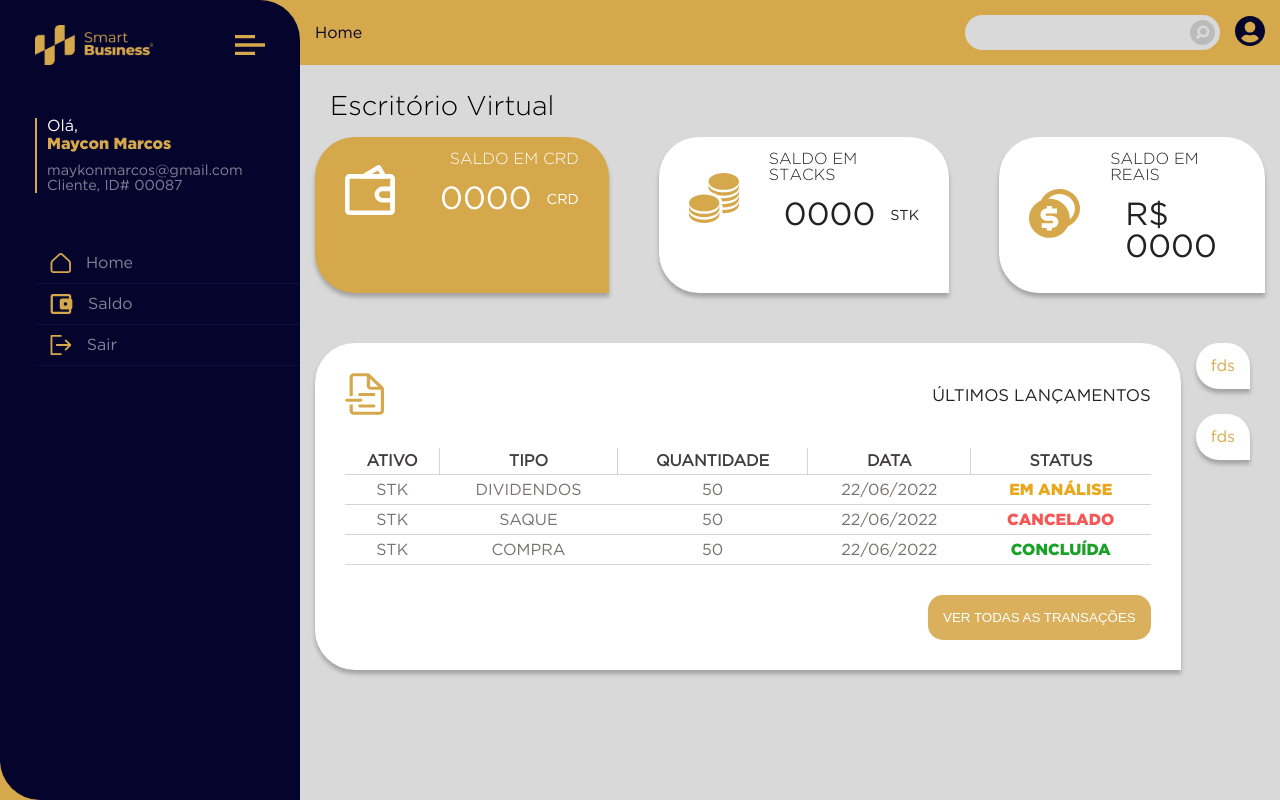
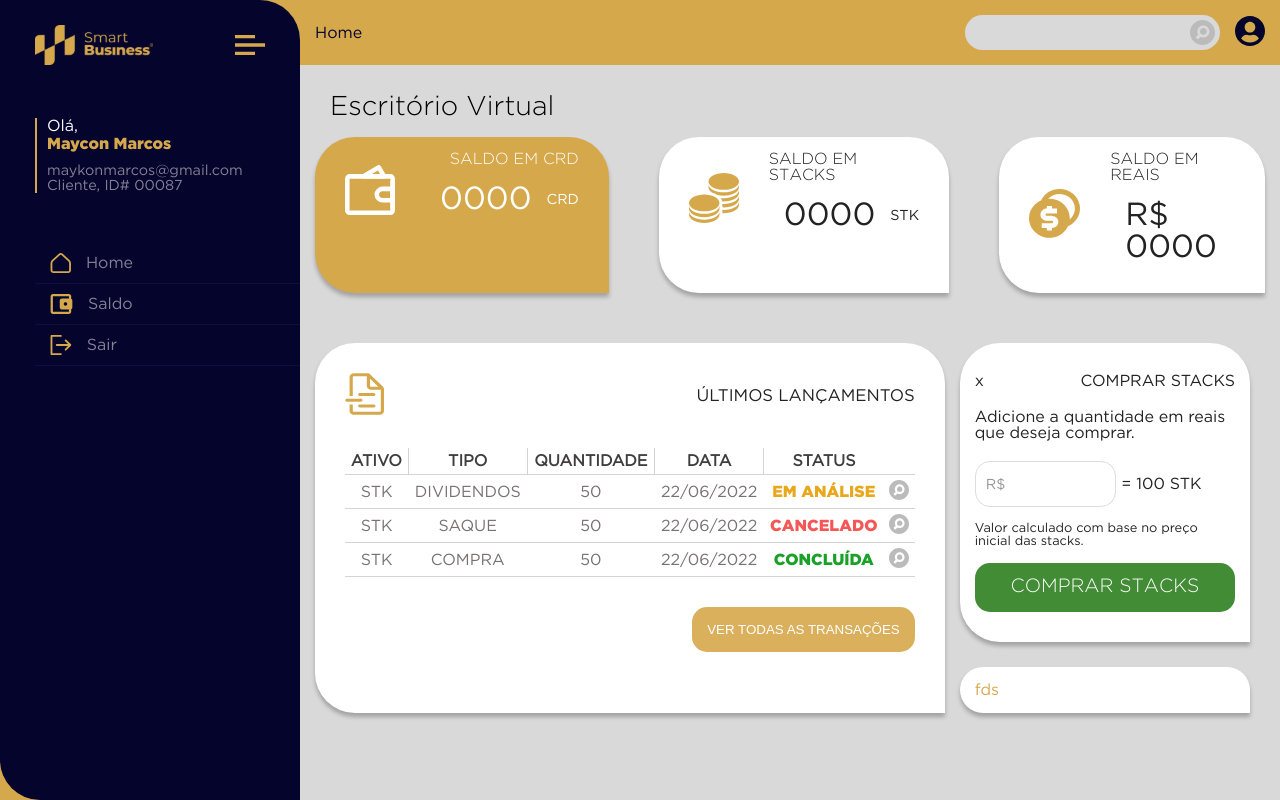
Before and after one commit to codethebasics/credcoin, a Next.js app: page /home in a window 1280 px wide. Built offline with nearby package versions, Linux system fonts and the light colour scheme.

Commit message:
comprar stacks card

```diff
--- a/pages/home/index.js
+++ b/pages/home/index.js
@@ -54,6 +54,7 @@ export default function Home(props) {
                                         <th>QUANTIDADE</th>
                                         <th>DATA</th>
                                         <th>STATUS</th>
+                                        <th></th>
                                     </tr>
                                 </thead>
                                 <tbody>
@@ -69,6 +70,12 @@ export default function Home(props) {
                                                 EM ANÁLISE
                                             </span>
                                         </td>
+                                        <td>
+                                            <img
+                                                height={20}
+                                                src="/img/search-gray.svg"
+                                            />
+                                        </td>
                                     </tr>
                                     <tr>
                                         <td>STK</td>
@@ -82,6 +89,12 @@ export default function Home(props) {
                                                 CANCELADO
                                             </span>
                                         </td>
+                                        <td>
+                                            <img
+                                                height={20}
+                                                src="/img/search-gray.svg"
+                                            />
+                                        </td>
                                     </tr>
                                     <tr>
                                         <td>STK</td>
@@ -94,6 +107,12 @@ export default function Home(props) {
                                             >
                                                 CONCLUÍDA
                                             </span>
+                                        </td>
+                                        <td>
+                                            <img
+                                                height={20}
+                                                src="/img/search-gray.svg"
+                                            />
                                         </td>
                                     </tr>
                                 </tbody>
@@ -110,7 +129,39 @@ export default function Home(props) {
                         color={'#D6A84C'}
                         padding={'15px'}
                     >
-                        fds
+                        <div className={styles.buyStacks}>
+                            <div className={styles.header}>
+                                <div className={styles.img}>x</div>
+                                <div className={styles.headerLabel}>
+                                    Comprar Stacks
+                                </div>
+                            </div>
+                            <div className={styles.label}>
+                                <span>
+                                    Adicione a quantidade em reais que deseja
+                                    comprar.
+                                </span>
+                            </div>
+                            <div className={styles.quantityContainer}>
+                                <div className={styles.inputQuantity}>
+                                    <span>R$</span>
+                                    <input type="text" />
+                                </div>
+                                <div className={styles.outputQuantity}>
+                                    {' '}
+                                    = 100 STK
+                                </div>
+                            </div>
+                            <div className={styles.info}>
+                                <span>
+                                    Valor calculado com base no preço inicial
+                                    das stacks.
+                                </span>
+                            </div>
+                            <div className={styles.cta}>
+                                <button>Comprar Stacks</button>
+                            </div>
+                        </div>
                     </Card>
                     <Card
                         background={'#FFFFFF'}
--- a/styles/pages/Home.module.scss
+++ b/styles/pages/Home.module.scss
@@ -66,6 +66,7 @@
                         color: rgb(63, 61, 61);
                         border-right: 1px solid #d4d4d4;
 
+                        &:nth-last-child(-n+2),
                         &:last-child {
                             border-right: 0;
                         }
@@ -105,6 +106,83 @@
             >div:nth-child(1) {
                 margin-bottom: 25px;
             }
+
+            .buyStacks {
+
+                color: #222;
+
+                .header {
+                    display: flex;
+                    justify-content: space-between;
+                    align-items: center;
+                    padding: 15px 0;
+
+                    .headerLabel {
+                        text-transform: uppercase;
+                    }
+                }
+
+                .label {
+                    padding: 5px 0;
+                }
+
+                .quantityContainer {
+                    display: flex;
+                    align-items: center;
+                    padding: 15px 0;
+
+                    .inputQuantity {
+                        background: #FFFFFF;
+                        border: 1px solid #ddd;
+                        padding: 5px;
+                        border-radius: 15px;
+                        display: flex;
+                        align-items: center;
+
+                        span {
+                            margin: 0 5px;
+                            font-size: 0.9rem;
+                            color: rgb(150, 148, 148);
+                        }
+
+                        input {
+                            outline: none;
+                            border: 0;
+                            padding: 5px;
+                            font-size: 1.3rem;
+                            width: 100%;
+                            max-width: 100px;
+                        }
+                    }
+
+                    .outputQuantity {
+                        margin: 0 5px;
+                    }
+                }
+
+                .info {
+                    font-size: .8rem;
+                }
+
+                .cta {
+                    padding: 15px 0;
+
+                    button {
+                        width: 100%;
+                        outline: none;
+                        border: 0;
+                        padding: 15px;
+                        border-radius: 15px;
+                        font-size: 1.2rem;
+                        color: #FFFFFF;
+                        background: #428C36;
+                        text-transform: uppercase;
+                        font-family: gothamLight, Verdana, Geneva, Tahoma, sans-serif;
+                        cursor: pointer;
+                    }
+                }
+
+            }
         }
     }
 }
```
